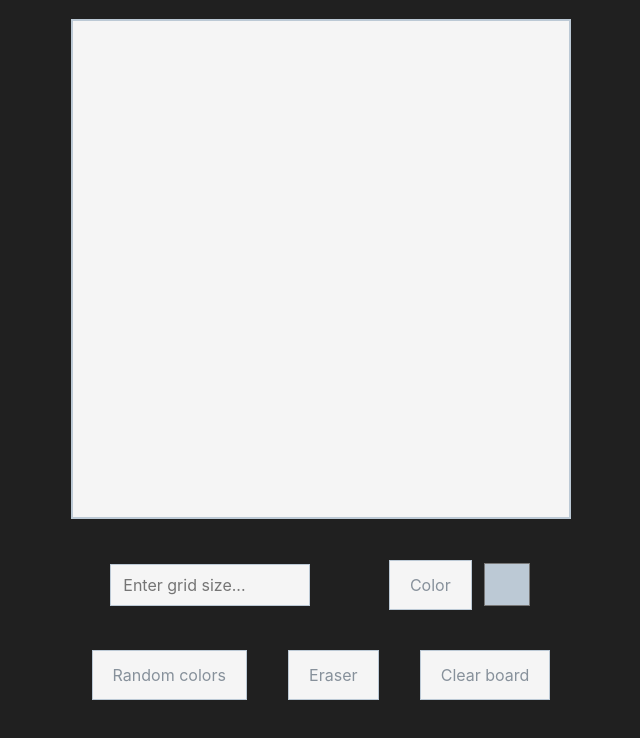
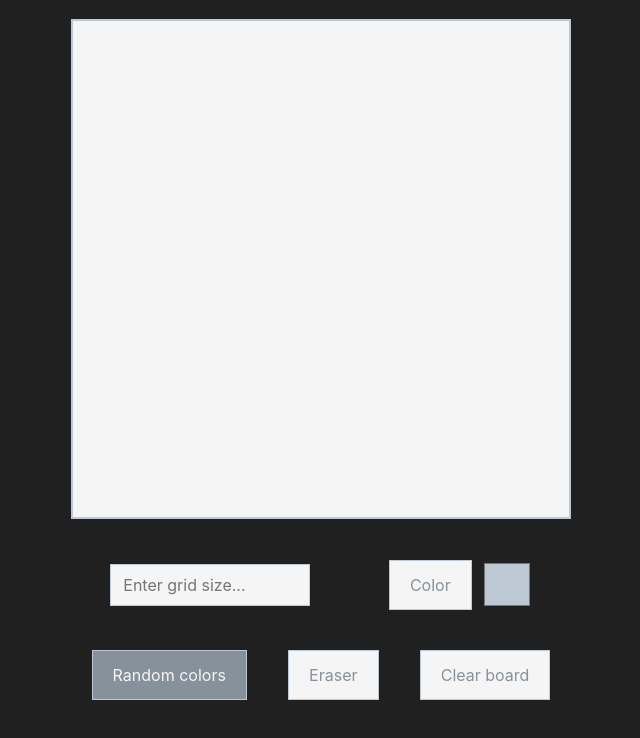
Before and after one commit to Hadri2002/colors, a plain HTML site: page paint.html in a window 1280 px wide. Both pictures are taken after a click on the element "Random colors". Shown: the part 207-945 px from the top of the page, without its empty margins (319-959 px from the left). Drawn offline with nearby package versions, Linux system fonts and the light colour scheme.

Commit message:
implementing mode change and color change methods

```diff
--- a/app/Paint/Paint.js
+++ b/app/Paint/Paint.js
@@ -30,6 +30,11 @@ export default class Paint extends Application{
     * @type {String}
     */
     currentColor = Paint.DEFAULT_COLOR;
+
+    /**
+     * @type {Array}
+     */
+    choices = document.querySelectorAll(".paint-choice");
 
 
     init() {
@@ -74,6 +79,7 @@ export default class Paint extends Application{
         paintContainer.lastChild.lastChild.lastChild.className = "paint-choice";
         paintContainer.lastChild.lastChild.lastChild.id = "paint-color-choice";
         paintContainer.lastChild.lastChild.lastChild.textContent = "Color";
+        paintContainer.lastChild.lastChild.lastChild.addEventListener("click", this.changeToColor.bind(this));
 
         paintContainer.lastChild.lastChild.appendChild(document.createElement("input"));
         paintContainer.lastChild.lastChild.lastChild.type = "color";
@@ -104,6 +110,8 @@ export default class Paint extends Application{
         paintContainer.lastChild.lastChild.addEventListener("click", this.clearGrid.bind(this));
 
         this.target.appendChild(paintContainer);
+        this.choices = document.querySelectorAll(".paint-choice");
+        console.log("choices: ",this.choices);
     }
 
     initGrid(size){
@@ -137,16 +145,25 @@ export default class Paint extends Application{
             this.gridElem.lastChild.className = "paint-gridsquare";
             this.gridElem.lastChild.addEventListener("mouseover", this.paintGrid.bind(this))
         }
-        console.log(this.choices);
     }
 
     changeColor(event){
         this.currentColor = event.target.value;
         this.currentMode = "normal";
+        this.choices[0].classList.add("paint-active");
+        this.choices[1].classList.remove("paint-active");
+        this.choices[2].classList.remove("paint-active");
+    }
+
+    changeToColor(event){
+        this.currentColor = document.getElementById("paint-colorpicker").value;
+        this.currentMode = "normal";
+        this.changeMode(event);
     }
 
     changeToRandom(event){
         this.currentMode = "random";
+        this.changeMode(event);
     }
 
     paintGrid(event){
@@ -165,6 +182,7 @@ export default class Paint extends Application{
     erase(event){
         this.currentColor = Paint.CLEAR_COLOR;
         this.currentMode = "normal";
+        this.changeMode(event);
     }
 
     clearGrid(){
@@ -173,4 +191,11 @@ export default class Paint extends Application{
             item.style.backgroundColor = Paint.CLEAR_COLOR;
         });
     }
+
+    changeMode = function(event){
+        this.choices.forEach(function(item){
+            item.classList.remove("paint-active");
+        });
+        event.target.classList.add("paint-active");
+    }.bind(this);
 }
--- a/style.css
+++ b/style.css
@@ -320,6 +320,6 @@ img{
 }
 
 .paint-active{
-    background-color: #BCC9D5;
-    color: #87919B;
+    background-color: #87919B;
+    color: whitesmoke;
 }
```
